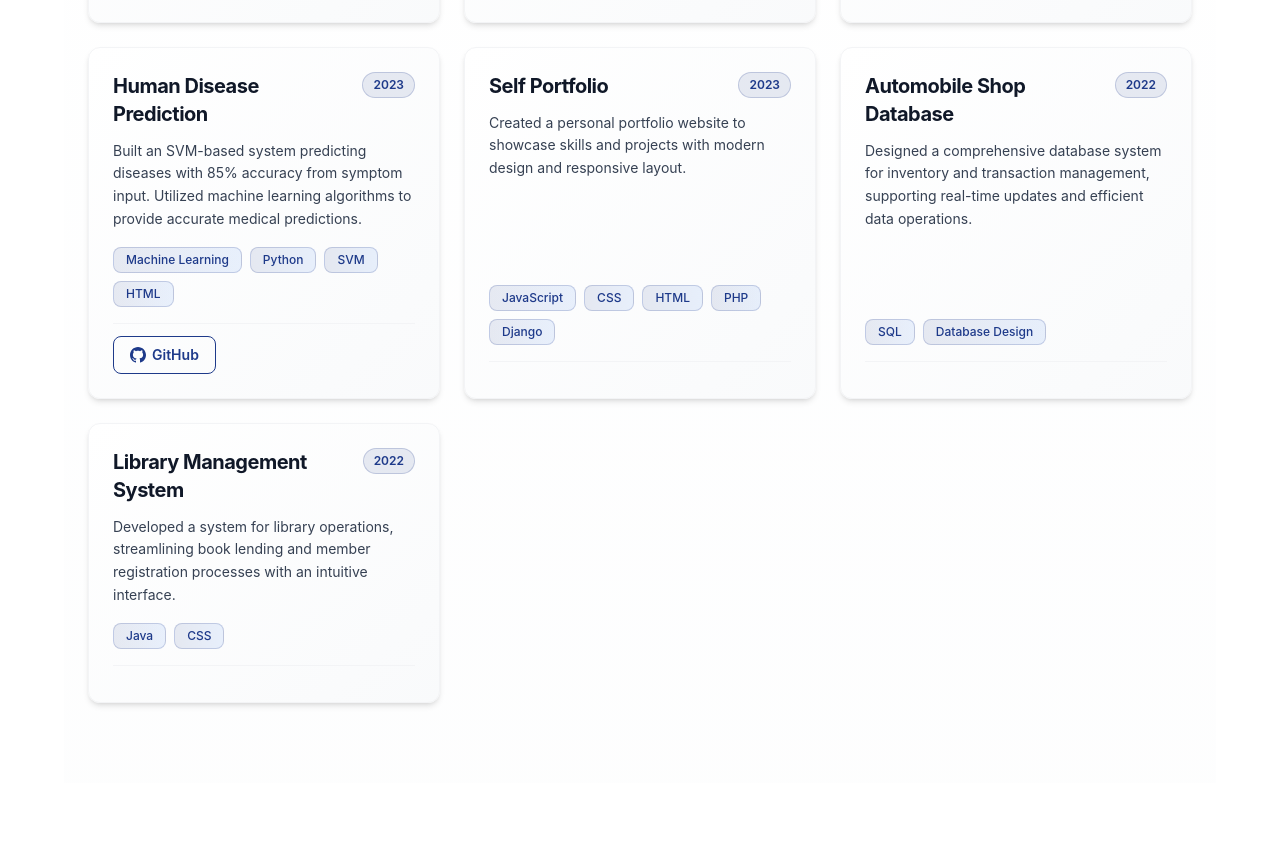
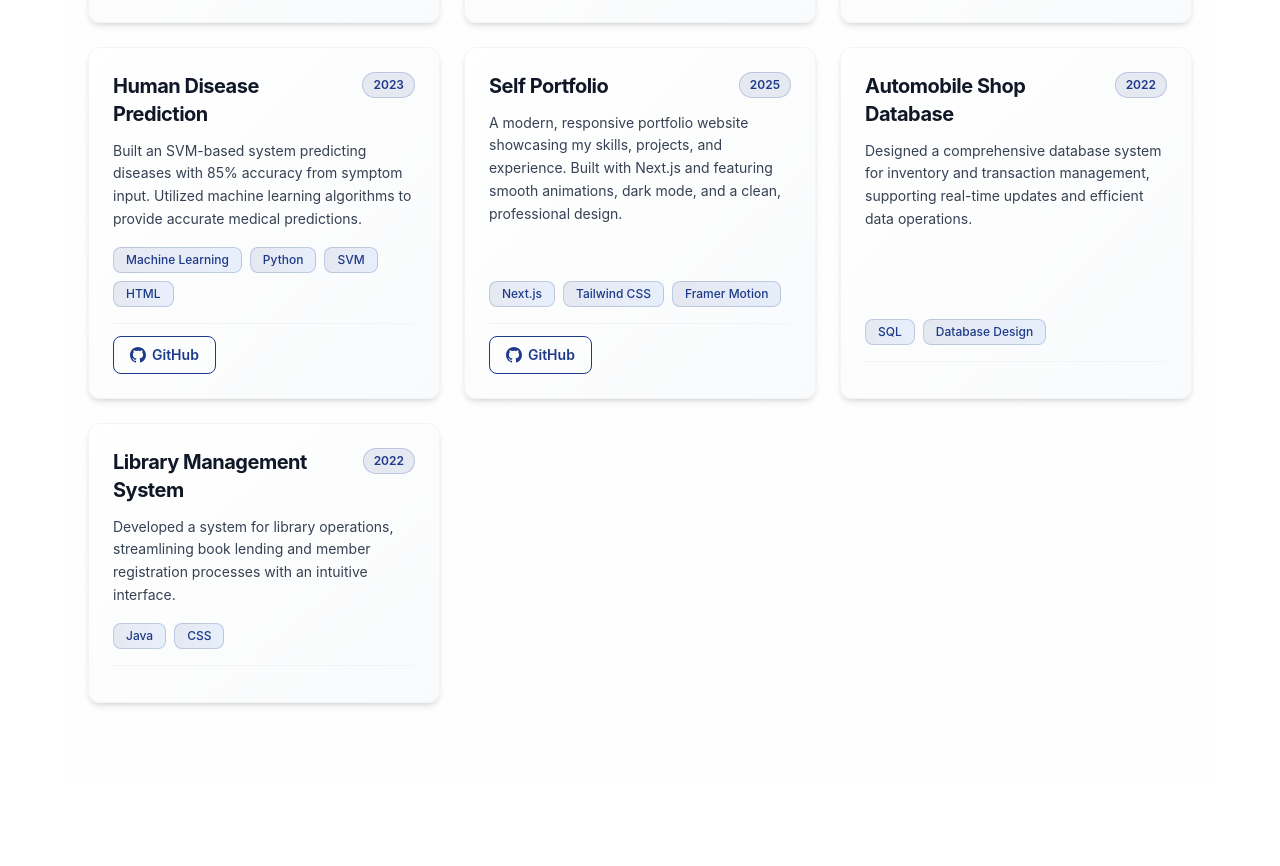
Before and after one commit to Fayaj-Nakib/Fayaj-Nakib.github.io, a Next.js app: page / in a window 1280 px wide. Shown: the part 3094-3960 px from the top of the page. Built offline with nearby package versions, Linux system fonts and the light colour scheme.

Commit message:
updated sp

```diff
--- a/components/Projects.jsx
+++ b/components/Projects.jsx
@@ -33,10 +33,10 @@ export default function Projects() {
         },
         {
             title: 'Self Portfolio',
-            desc: 'Created a personal portfolio website to showcase skills and projects with modern design and responsive layout.',
-            tags: ['JavaScript', 'CSS', 'HTML', 'PHP', 'Django'],
-            github: '',
-            year: '2023'
+            desc: 'A modern, responsive portfolio website showcasing my skills, projects, and experience. Built with Next.js and featuring smooth animations, dark mode, and a clean, professional design.',
+            tags: ['Next.js', 'Tailwind CSS', 'Framer Motion'],
+            github: 'https://github.com/Fayaj-Nakib/Fayaj-Nakib.github.io',
+            year: '2025'
         },
         {
             title: 'Automobile Shop Database',
```
